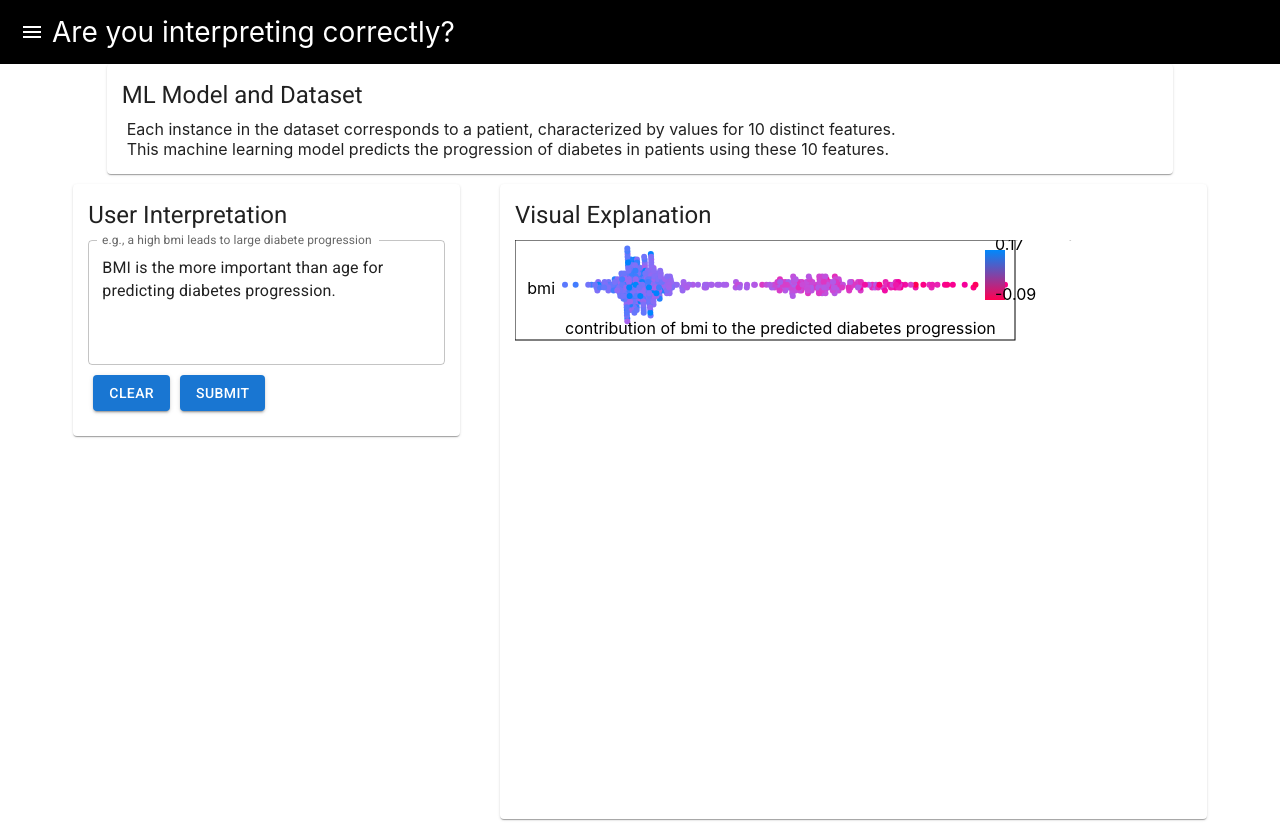
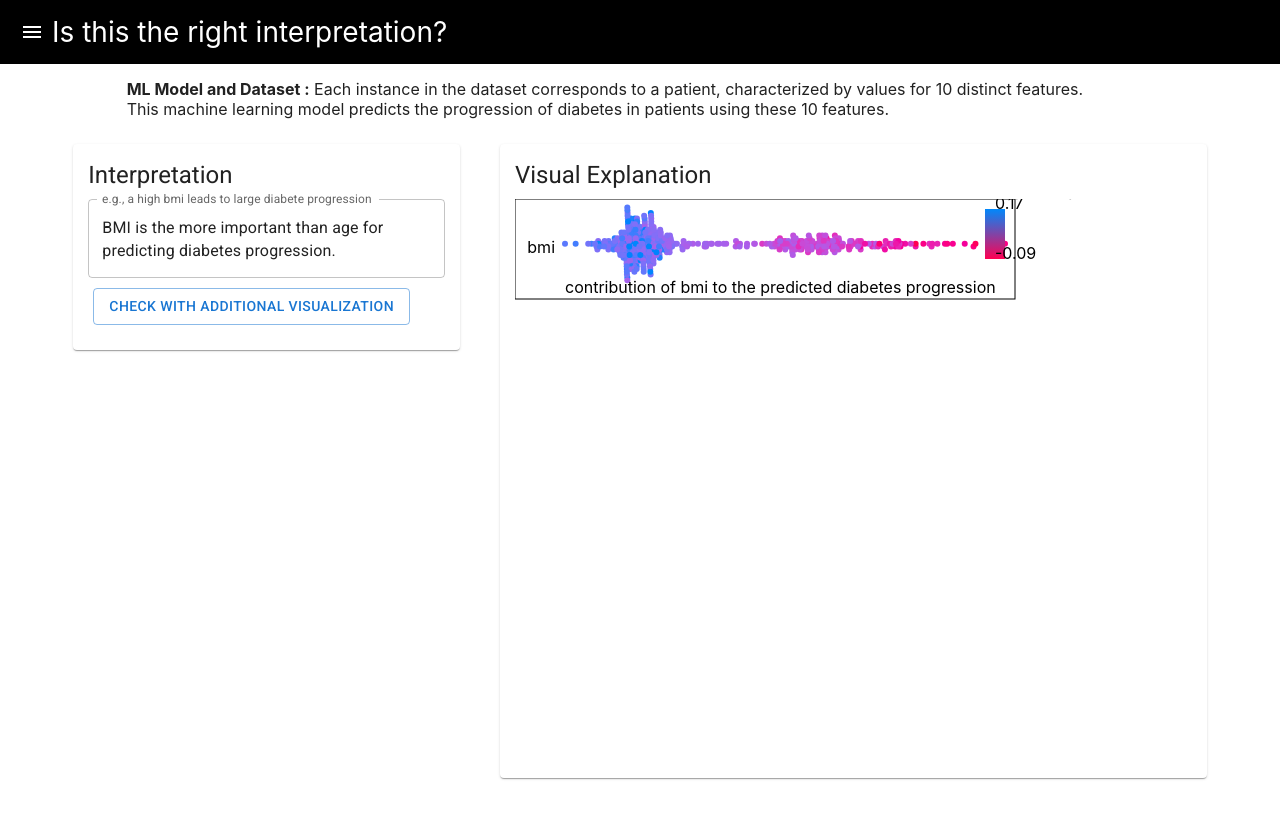
Before and after one commit to wangqianwen0418/alternative_exp, a React (Create React App) app in the folder prototype/: page /questions in a window 1280 px wide. Shown: the top 829 px of the page. After the commit the page ends 800 px from the top, so only its background shows below. Built offline with nearby package versions, Linux system fonts and the light colour scheme.

Commit message:
refactor form

```diff
--- a/prototype/src/App.tsx
+++ b/prototype/src/App.tsx
@@ -95,7 +95,7 @@ function App(appProps: CaseProps | QuestionProps) {
         >
           <MenuIcon />
         </IconButton>
-        Are you interpreting correctly?
+        Is this the right interpretation?
       </Toolbar>
     </Grid>
   );
@@ -108,18 +108,15 @@ function App(appProps: CaseProps | QuestionProps) {
       </Drawer>
 
       <Grid item xs={10}>
-        <Paper style={{ padding: "15px" }}>
-          <Typography variant="h5" gutterBottom>
-            {" "}
-            ML Model and Dataset{" "}
-            {appProps.name.includes("Free") && <SyncIcon />}
-          </Typography>
+        <Paper style={{ padding: "15px" }} elevation={0}>
           <p style={{ margin: "0px 5px" }}>
-            Each instance in the dataset corresponds to a patient, characterized
-            by values for 10 distinct features.
+            <b>ML Model and Dataset :</b> Each instance in the dataset
+            corresponds to a patient, characterized by values for 10 distinct
+            features.
             <br />
             This machine learning model predicts the progression of diabetes in
-            patients using these 10 features.
+            patients using these 10 features.{" "}
+            {/* {appProps.name.includes("Free") && <SyncIcon />} */}
           </p>
         </Paper>
       </Grid>
--- a/prototype/src/component/Interpretation.css
+++ b/prototype/src/component/Interpretation.css
@@ -9,7 +9,7 @@ span.formatted {
 }
 
 .MuiPaper-root.parse-input {
-  padding: 20px 15px;
+  padding: 5px 15px;
   margin: 10px 0px;
 }
 
--- a/prototype/src/component/Interpretation.tsx
+++ b/prototype/src/component/Interpretation.tsx
@@ -60,7 +60,7 @@ export default function Interpretation(props: props) {
     <>
       <Paper style={{ padding: "15px" }}>
         <Typography variant="h5" gutterBottom>
-          User Interpretation
+          Interpretation
         </Typography>
         <TextField
           id="outlined-basic"
@@ -70,33 +70,35 @@ export default function Interpretation(props: props) {
             caseName.includes("Free") && setUserText(e.target.value)
           }
           multiline
-          rows={4}
+          rows={2}
           fullWidth
         />
 
         <div style={{ alignItems: "center" }}>
-          <Button
+          {/* <Button
             variant="contained"
             color="primary"
             style={{ margin: "10px 5px" }}
             onClick={() => setIsSubmitted(!isSubmitted)}
           >
             Clear
-          </Button>
+          </Button> */}
           <Button
-            variant="contained"
+            variant="outlined"
+            disabled={isSubmitted}
             color="primary"
             style={{ margin: "10px 5px" }}
             onClick={handleSubmission}
           >
-            Submit
+            Check with Additional Visualization
           </Button>
         </div>
         {isLoading ? (
           <CircularProgress></CircularProgress>
         ) : (
           isSubmitted && (
-            <Paper className="parse-input" elevation={1}>
+            <Paper className="parse-input" elevation={0}>
+              <b>Formatted: </b>
               {GenerateTextTemplates(insight)}
             </Paper>
           )
--- a/prototype/src/component/UserResponse.tsx
+++ b/prototype/src/component/UserResponse.tsx
@@ -2,18 +2,39 @@ import React from "react";
 import { Button, Typography, Paper, RadioGroup, Radio } from "@mui/material";
 import { QuestionList } from "../util/questionList";
 import Selection from "./WebUtil/Selection";
+import { on } from "events";
 
 type props = {
   questionIndex: number;
   setQuestionIndex: (k: number) => void;
 };
+
+const confidenceOptions = [
+  "please select",
+  "0 not confidence at all",
+  "1",
+  "2",
+  "3",
+  "4",
+  "5",
+  "6 very confident",
+];
 export default function UserResponse(props: props) {
   const { questionIndex, setQuestionIndex } = props;
 
   const [userAnswer, setUserAnswer] = React.useState<
     "yes" | "no" | undefined
   >();
-  const [confidence, setConfidence] = React.useState<number | undefined>();
+  const [confidence, setConfidence] = React.useState<string>(
+    confidenceOptions[0]
+  );
+
+  const onSubmit = () => {
+    // recording(userAnswer, confidence) commit the results to the database
+    setUserAnswer(undefined);
+    setConfidence(confidenceOptions[0]);
+    setQuestionIndex(questionIndex + 1);
+  };
   return (
     <Paper style={{ padding: "15px 20px", marginTop: "10px" }}>
       <Typography variant="h5" gutterBottom sx={{ fontWeight: 800 }}>
@@ -41,20 +62,20 @@ export default function UserResponse(props: props) {
 
       <div style={{ display: "flex" }}>
         <span style={{ margin: "auto 0" }}>
-          <b>Q2:</b>Please rate your confidence in Q1{" "}
+          <b>Q2:</b>Please rate your confidence{" "}
         </span>
         <Selection
           label=""
           value={confidence}
           handleChange={setConfidence}
-          options={[0, 1, 2, 3, 4, 5, 6]}
+          options={confidenceOptions}
         />
       </div>
       <br />
       <Button
         variant="contained"
-        disabled={userAnswer == undefined || confidence == undefined}
-        onClick={() => setQuestionIndex(questionIndex + 1)}
+        disabled={userAnswer == undefined || confidence == confidenceOptions[0]}
+        onClick={() => onSubmit()}
       >
         {" "}
         {questionIndex < QuestionList.length - 1 ? "Next" : "Submit"}{" "}
```
